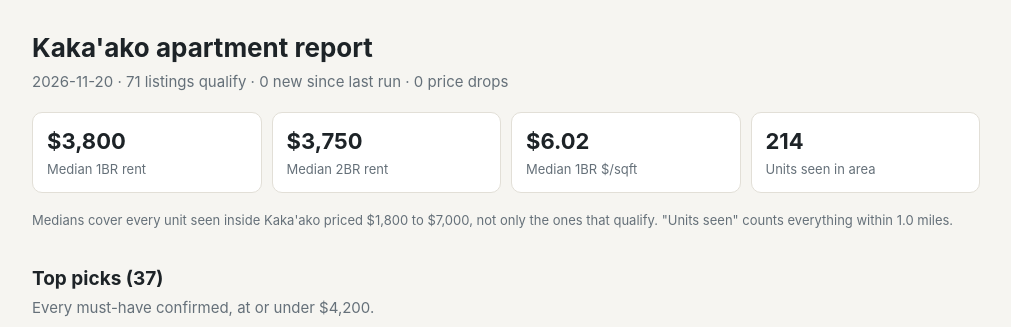
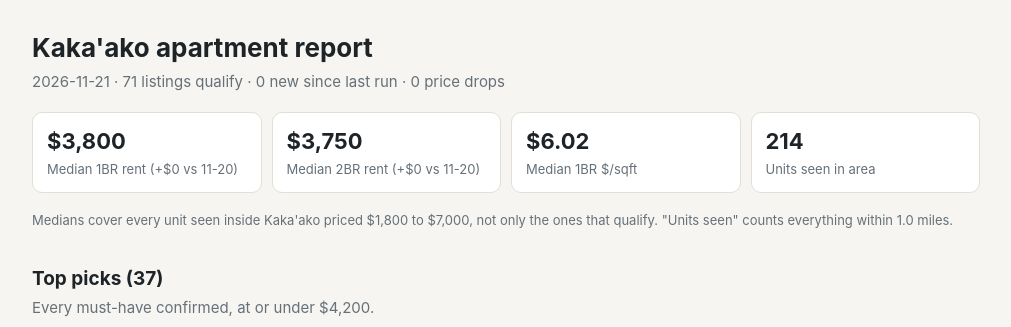
Before and after one commit to mitsuisean-max/r-ca48bfd9b3d55448, a plain HTML site: page index.html in a window 1280 px wide. Shown: the top 327 px of the page, without its empty margins (134-1145 px from the left). Drawn offline with Linux system fonts and the light colour scheme.

Commit message:
report 2026-11-21

```diff
--- a/index.html
+++ b/index.html
@@ -1,5 +1,5 @@
 <!doctype html><html lang="en"><head><meta name="robots" content="noindex,nofollow"><meta charset="utf-8"><meta name="viewport" content="width=device-width,initial-scale=1">
-<title>Apartment report 2026-11-20</title><style>
+<title>Apartment report 2026-11-21</title><style>
 :root{--bg:#f6f5f1;--card:#fff;--ink:#1d2327;--mute:#657079;--line:#e2dfd7;--accent:#0b6e6e;--good:#1a7f4b;--warn:#a15c00;--bad:#b3261e;--chip:#eef3f3}
 @media (prefers-color-scheme:dark){:root{--bg:#14181b;--card:#1d2327;--ink:#e8e6e1;--mute:#98a2ab;--line:#30383e;--accent:#5cc4c0;--good:#5fcf94;--warn:#e2a54a;--bad:#f0857d;--chip:#263238}}
 *{box-sizing:border-box}body{margin:0;background:var(--bg);color:var(--ink);font:15px/1.5 -apple-system,BlinkMacSystemFont,"Segoe UI",sans-serif}
@@ -20,8 +20,8 @@ th,td{padding:7px 10px;text-align:right;border-bottom:1px solid var(--line)}th:f
 @media (max-width:640px){.card{grid-template-columns:1fr}.card img,.noimg{width:100%;height:170px}.price{text-align:left}details{grid-column:1}}
 </style></head><body><main>
 <h1>Kaka'ako apartment report</h1>
-<p class="sub">2026-11-20 · 71 listings qualify · 0 new since last run · 0 price drops</p>
-<div class="stats"><div class="stat"><b>$3,800</b><span>Median 1BR rent</span></div><div class="stat"><b>$3,750</b><span>Median 2BR rent</span></div><div class="stat"><b>$6.02</b><span>Median 1BR $/sqft</span></div><div class="stat"><b>214</b><span>Units seen in area</span></div></div>
+<p class="sub">2026-11-21 · 71 listings qualify · 0 new since last run · 0 price drops</p>
+<div class="stats"><div class="stat"><b>$3,800</b><span>Median 1BR rent (+$0 vs 11-20)</span></div><div class="stat"><b>$3,750</b><span>Median 2BR rent (+$0 vs 11-20)</span></div><div class="stat"><b>$6.02</b><span>Median 1BR $/sqft</span></div><div class="stat"><b>214</b><span>Units seen in area</span></div></div>
 <p class="note">Medians cover every unit seen inside Kaka'ako priced $1,800 to $7,000, not only the ones that qualify. "Units seen" counts everything within 1.0 miles.</p>
 <h2>Top picks (37)</h2><p class='sub'>Every must-have confirmed, at or under $4,200.</p><article class="card"><img loading="lazy" alt="" src="https://photos.zillowstatic.com/fp/fc033e3363647d1fb0c6985d54c02f24-p_i.jpg">
 <div><h3>1. <a href="https://www.zillow.com/homedetails/988-Halekauwila-St-2404-Honolulu-HI-96814/241842204_zpid/">988 Halekauwila St #2404</a></h3><div class="meta">3 bd · 2 ba · 995 sqft ($3.92/sqft) · Kaka&#x27;ako · Zillow</div><div class="chips"><span class="chip good">Ke Kilohana: Aalii-class building</span><span class="chip">1 parking</span><span class="chip">W/D in unit</span><span class="chip">AC</span><span class="chip">Unfurnished</span><span class="chip">Available 2026-11-17</span><span class="chip">6 days listed</span></div></div>
@@ -126,7 +126,7 @@ th,td{padding:7px 10px;text-align:right;border-bottom:1px solid var(--line)}th:f
 <div><h3>15. <a href="https://www.zillow.com/homedetails/987-Queen-St-3603-1-1-Honolulu-HI-96814/2054099157_zpid/">Aalii, 987 Queen St #3603-1-1</a></h3><div class="meta">1 bd · 1 ba · 473 sqft ($8.03/sqft) · Kaka&#x27;ako · Zillow</div><div class="chips"><span class="chip good">Aalii: Aalii-class building</span><span class="chip">1 parking</span><span class="chip">W/D in unit</span><span class="chip good">Furnished</span><span class="chip">Available 2026-12-14</span><span class="chip">0 days listed</span><span class="chip warn">Check: AC</span></div></div>
 <div class="price"><b>$3,800</b><small>$4,000 all-in</small><span class="score">58.2</span></div>
 <details><summary>Why this score</summary><ul><li>Starts at 50</li><li class="minus">-12: 46% above the area&#x27;s typical $/sqft for 1-bedrooms</li><li class="minus">-5: $1070 over Zillow&#x27;s rent estimate</li><li class="plus">+4: all-in cost $4000 vs $4400 target</li><li class="minus">-1.8: 473 sqft</li><li class="plus">+8: in Kaka&#x27;ako</li><li class="plus">+16: Aalii (built 2021), comparable building</li><li class="plus">+4: furnished</li><li class="minus">-5: unconfirmed: AC</li></ul></details></article><p class='note'>15 more not shown.</p>
-<h2>Week by week</h2><table><tr><th>Run</th><th>Qualifying</th><th>Median 1BR</th><th>Median 2BR</th><th>Units seen</th></tr><tr><td>2026-11-20</td><td>71</td><td>$3,800</td><td>$3,750</td><td>214</td></tr></table>
+<h2>Week by week</h2><table><tr><th>Run</th><th>Qualifying</th><th>Median 1BR</th><th>Median 2BR</th><th>Units seen</th></tr><tr><td>2026-11-21</td><td>71</td><td>$3,800</td><td>$3,750</td><td>214</td></tr><tr><td>2026-11-20</td><td>71</td><td>$3,800</td><td>$3,750</td><td>214</td></tr></table>
 <h2>How to read this</h2>
 <p class="note">Criteria: at least 1 bedroom and 1 bath, in-unit washer/dryer, AC, at least 1 parking stall (2 preferred), rent up to $4,200.
 Listings from $4,201 to $4,600 appear only when they add a second bedroom, a second stall, or included utilities.
```
